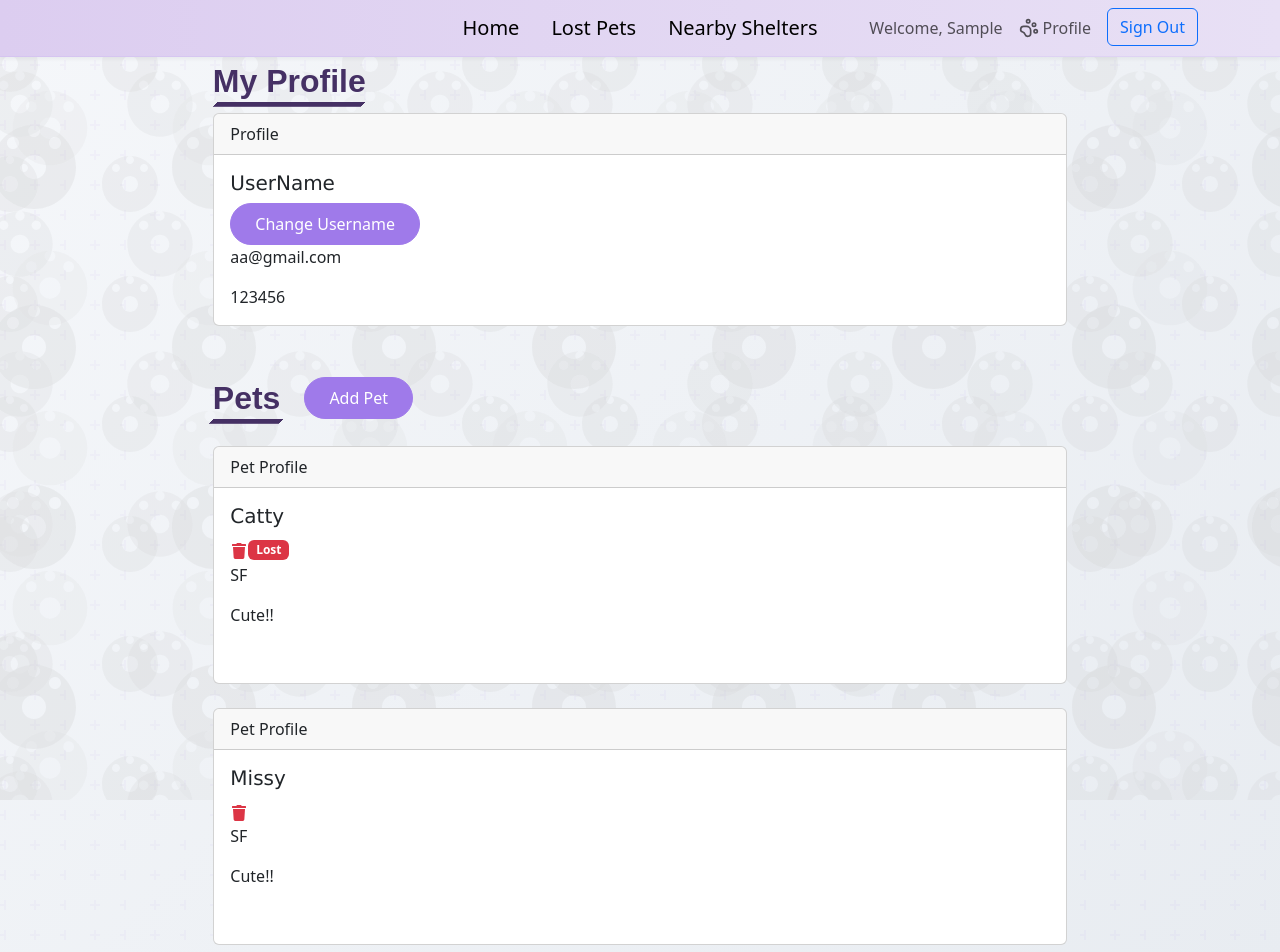
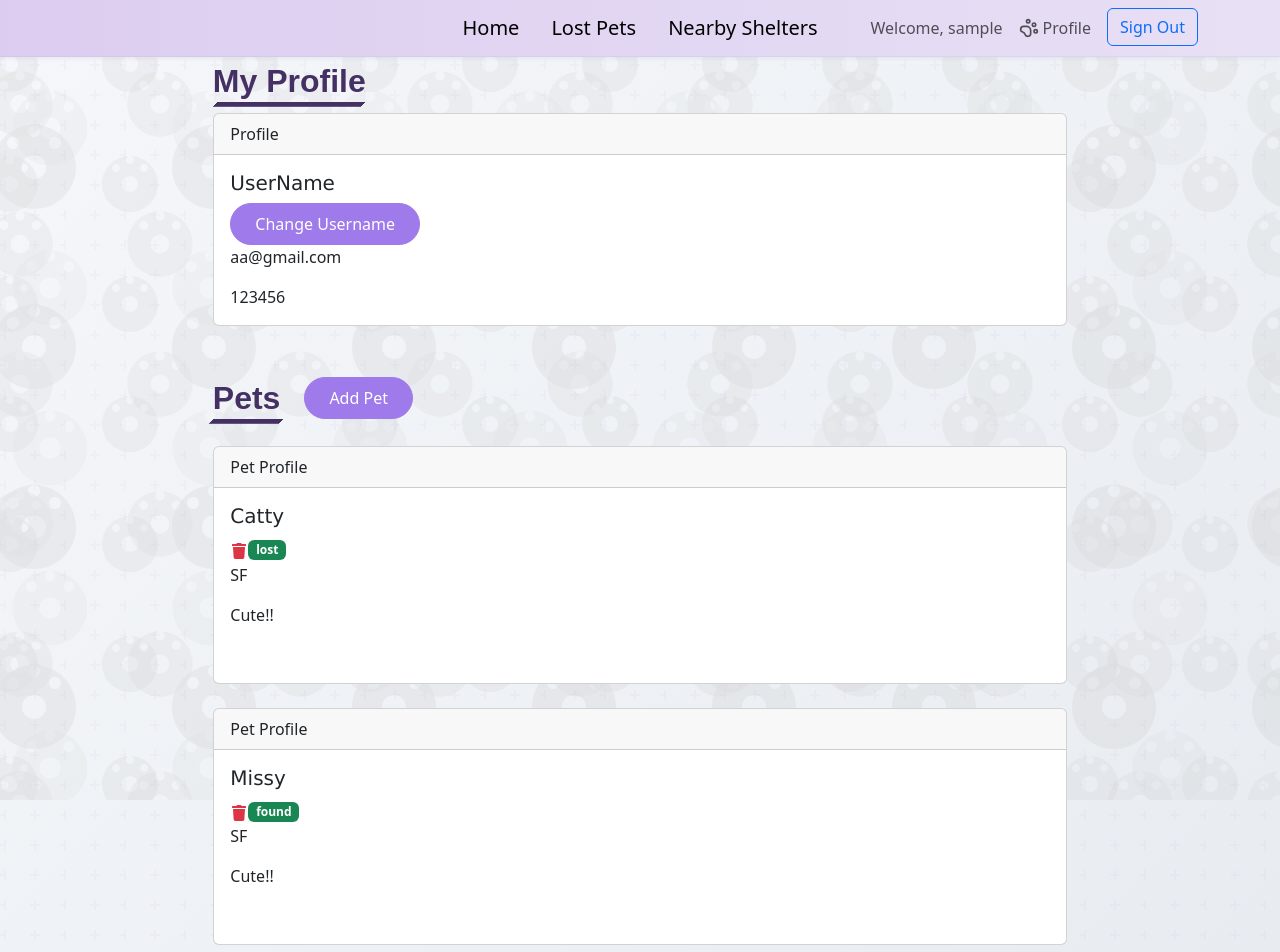
Before and after one commit to Liheng-Yi/StrayWatch, a React (Create React App) app in the folder client/: page /profile/1 in a window 1280 px wide. Shown: the top 952 px of the page. Built offline with nearby package versions, Linux system fonts and the light colour scheme; no server answers; sample sign-in values are in the browser's storage.

Commit message:
redux on profile and page index

```diff
--- a/client/src/Pages/NavBar/index.tsx
+++ b/client/src/Pages/NavBar/index.tsx
@@ -1,7 +1,7 @@
 import React from "react";
 
 function SearchBar() {
-    return (
+  return (
     <form className="d-flex me-auto">
       <div className="input-group">
         <input
--- a/client/src/Pages/Profile/AddPet.tsx
+++ b/client/src/Pages/Profile/AddPet.tsx
@@ -1,131 +1,127 @@
-import React, { useState,useRef, useEffect } from 'react';
-import { useNavigate } from 'react-router-dom';
-import { APIProvider,useMapsLibrary } from '@vis.gl/react-google-maps';
+import React, { useState, useRef, useEffect } from "react";
+import { useNavigate } from "react-router-dom";
+import { APIProvider, useMapsLibrary } from "@vis.gl/react-google-maps";
 import PurpleButton from "../../Components/UI/lightPurpleButton";
-import { getCurrentUserId } from "../../Components/UI/auth";
+// Added Redux imports
+import { useAppDispatch, useAppSelector } from "../../store/hooks";
+import { addPet } from "./reducer";
 
-const AddPet: React.FC = () => {
+const AddPet = () => {
+  // Added Redux hooks
+  const dispatch = useAppDispatch();
+  const { currentUser } = useAppSelector((state) => state.user);
+
   const [isLoadingLocation, setIsLoadingLocation] = useState(false);
   const [locationError, setLocationError] = useState<string | null>(null);
   const inputRef = useRef<HTMLInputElement>(null);
-  const places = useMapsLibrary('places');
+  const places = useMapsLibrary("places");
+  const navigate = useNavigate();
 
-  const navigate = useNavigate();
-  const API_URL = process.env.NODE_ENV === 'production'
+  const API_URL =
+    process.env.NODE_ENV === "production"
       ? process.env.API_URL
-      : 'http://localhost:5000';
+      : "http://localhost:5000";
+
   const [petData, setPetData] = useState({
-    name: '',
-    kind: '',
-    color: '',
-    status: 'found',
-    location: '',
-    picture: '',
-    description: ''
+    name: "",
+    kind: "",
+    color: "",
+    status: "lost" as "lost" | "found",
+    location: "",
+    picture: "",
+    description: "",
   });
-  const [error, setError] = useState('');
 
-  // set up Google Places autocomplete functionality
+  // Google Places setup remains the same
   useEffect(() => {
     if (!places || !inputRef.current) return;
 
     const options = {
-      fields: ['geometry', 'formatted_address'],
-      types: ['address'],
-      componentRestrictions: { country: 'us' }
+      fields: ["geometry", "formatted_address"],
+      types: ["address"],
+      componentRestrictions: { country: "us" },
     };
     const autocomplete = new places.Autocomplete(inputRef.current, options);
-    autocomplete.addListener('place_changed', () => {
+    autocomplete.addListener("place_changed", () => {
       const place = autocomplete.getPlace();
-      setPetData(prev => ({
+      setPetData((prev) => ({
         ...prev,
-        location: place.formatted_address || ''
+        location: place.formatted_address || "",
       }));
     });
   }, [places]);
 
+  const handleSubmit = async (e: React.FormEvent) => {
+    e.preventDefault();
+    try {
+      const response = await fetch(
+        `${API_URL}/api/pets/add/${currentUser?._id}`,
+        {
+          method: "POST",
+          headers: {
+            "Content-Type": "application/json",
+          },
+          body: JSON.stringify({
+            userId: currentUser?._id,
+            ...petData,
+          }),
+        }
+      );
+
+      if (!response.ok) {
+        throw new Error("Failed to add pet");
+      }
+
+      // Added Redux dispatch
+      const newPet = await response.json();
+      dispatch(
+        addPet({
+          _id: newPet._id,
+          _userId: currentUser?._id || "",
+          ...petData,
+        })
+      );
+
+      navigate("/profile");
+    } catch (error) {
+      console.error("Error adding pet:", error);
+    }
+  };
+
   const getCurrentLocation = () => {
     setIsLoadingLocation(true);
-    setLocationError(null);
-
-    if (!navigator.geolocation) {
-      setLocationError("Geolocation is not supported by your browser");
-      setIsLoadingLocation(false);
-      return;
-    }
-
+    if (navigator.geolocation) {
       navigator.geolocation.getCurrentPosition(
         async (position) => {
           try {
-          const { latitude, longitude } = position.coords;
             const response = await fetch(
-            `https://maps.googleapis.com/maps/api/geocode/json?latlng=${latitude},${longitude}&key=${process.env.REACT_APP_GOOGLE_MAPS_API_KEY}`
+              `https://maps.googleapis.com/maps/api/geocode/json?latlng=${position.coords.latitude},${position.coords.longitude}&key=${process.env.REACT_APP_GOOGLE_MAPS_API_KEY}`
             );
             const data = await response.json();
-
-          if (data.results && data.results[0]) {
-            const address = data.results[0].formatted_address;
-            setPetData(prev => ({
+            if (data.results[0]) {
+              setPetData((prev) => ({
                 ...prev,
-              location: address
+                location: data.results[0].formatted_address,
               }));
             }
           } catch (error) {
-          setLocationError("Failed to get address from coordinates");
+            setLocationError("Failed to get address");
           } finally {
             setIsLoadingLocation(false);
           }
         },
-      (error) => {
-        setLocationError(
-          error.code === 1
-            ? "Location access denied. Please enable location services."
-            : "Failed to get your location"
-        );
+        () => {
+          setLocationError("Failed to get location");
           setIsLoadingLocation(false);
         }
       );
-  };
-
-  const handleInputChange = (e: React.ChangeEvent<HTMLInputElement | HTMLTextAreaElement | HTMLSelectElement>) => {
-    const { name, value } = e.target;
-    setPetData(prev => ({
-      ...prev,
-      [name]: value
-    }));
-  };
-
-  const handleSubmit = async (e: React.FormEvent) => {
-    e.preventDefault();
-    const userId = getCurrentUserId();
-    console.log("userId",userId);
-    try {
-        console.log('Request URL:', `/api/pets/add/${userId}`);
-        const response = await fetch(`${API_URL}/api/pets/add/${userId}`, {
-          method: 'POST',
-          headers: {
-            'Content-Type': 'application/json',
-          },
-          body: JSON.stringify({
-            userId:userId,
-            name:petData.name,
-            kind:petData.kind,
-            color:petData.color,
-            status:petData.status,
-            description:petData.description
-          })
-        });
-
-        if (!response.ok) {
-          throw new Error('Failed to add pet');
-        }
-        navigate('/profile');
-      } catch (error) {
-        console.error('Error adding pet:', error);
-        setError('Failed to add pet. Please try again.');
+    } else {
+      setLocationError("Geolocation not supported");
+      setIsLoadingLocation(false);
     }
   };
 
+  // Rest of the component remains the same
   return (
     <APIProvider apiKey={process.env.REACT_APP_GOOGLE_MAPS_API_KEY ?? ""}>
       <div className="container mt-4">
@@ -138,11 +134,10 @@ const AddPet: React.FC = () => {
               name="name"
               className="form-control"
               value={petData.name}
-            onChange={handleInputChange}
+              onChange={(e) => setPetData({ ...petData, name: e.target.value })}
               required
             />
           </div>
-
           <div className="mb-3">
             <label className="form-label">Kind</label>
             <input
@@ -150,11 +145,10 @@ const AddPet: React.FC = () => {
               name="kind"
               className="form-control"
               value={petData.kind}
-            onChange={handleInputChange}
+              onChange={(e) => setPetData({ ...petData, kind: e.target.value })}
               required
             />
           </div>
-
           <div className="mb-3">
             <label className="form-label">Color</label>
             <input
@@ -162,25 +156,30 @@ const AddPet: React.FC = () => {
               name="color"
               className="form-control"
               value={petData.color}
-            onChange={handleInputChange}
+              onChange={(e) =>
+                setPetData({ ...petData, color: e.target.value })
+              }
               required
             />
           </div>
-
           <div className="mb-3">
             <label className="form-label">Status</label>
             <select
               name="status"
               className="form-control"
               value={petData.status}
-            onChange={handleInputChange}
+              onChange={(e) =>
+                setPetData({
+                  ...petData,
+                  status: e.target.value as "lost" | "found",
+                })
+              }
               required
             >
               <option value="lost">Lost</option>
-            <option value="Found">Found</option>
+              <option value="found">Found</option>
             </select>
           </div>
-
           <div className="mb-3">
             <label className="form-label">Location</label>
             <input
@@ -188,7 +187,9 @@ const AddPet: React.FC = () => {
               name="location"
               className="form-control"
               value={petData.location}
-            onChange={handleInputChange}
+              onChange={(e) =>
+                setPetData({ ...petData, location: e.target.value })
+              }
               ref={inputRef}
               required
             />
@@ -200,16 +201,18 @@ const AddPet: React.FC = () => {
                 disabled={isLoadingLocation}
               >
                 {isLoadingLocation ? (
-                <span className="spinner-border spinner-border-sm me-1" role="status" aria-hidden="true"></span>
+                  <span
+                    className="spinner-border spinner-border-sm me-1"
+                    role="status"
+                    aria-hidden="true"
+                  ></span>
                 ) : (
                   <span>🐾 Use My Location</span>
                 )}
               </button>
             </div>
             {locationError && (
-            <div className="text-danger small mt-1">
-              {locationError}
-            </div>
+              <div className="text-danger small mt-1">{locationError}</div>
             )}
           </div>
           <div className="mb-3">
@@ -218,14 +221,15 @@ const AddPet: React.FC = () => {
               name="description"
               className="form-control"
               value={petData.description}
-            onChange={handleInputChange}
+              onChange={(e) =>
+                setPetData({ ...petData, description: e.target.value })
+              }
               rows={3}
             />
           </div>
-
           <div className="mb-3">
             <PurpleButton type="submit">Submit Pet Information</PurpleButton>
-          <PurpleButton type="button" onClick={() => navigate('/profile')}>
+            <PurpleButton type="button" onClick={() => navigate("/profile")}>
               Cancel
             </PurpleButton>
           </div>
@@ -233,6 +237,6 @@ const AddPet: React.FC = () => {
       </div>
     </APIProvider>
   );
-}
+};
 
 export default AddPet;
--- a/client/src/Pages/Profile/index.tsx
+++ b/client/src/Pages/Profile/index.tsx
@@ -1,14 +1,17 @@
-import React, { useState,useEffect } from "react";
+import React, { useState, useEffect } from "react";
 import { useNavigate, useParams } from "react-router-dom";
 import "bootstrap/dist/css/bootstrap.min.css";
-import './styles.css';
+import "./styles.css";
 import PurpleButton from "../../Components/UI/lightPurpleButton";
-import {getCurrentUserId} from "../../Components/UI/auth";
-import { FaTrash } from 'react-icons/fa';
+import { getCurrentUserId } from "../../Components/UI/auth";
+import { FaTrash } from "react-icons/fa";
+import { useAppDispatch, useAppSelector } from "../../store/hooks";
+import { setPets, deletePet } from "./reducer";
 
 // TODO: fetch profile from database
 const Profile: React.FC = () => {
-  const {userId} = useParams();
+  const navigate = useNavigate();
+  const { userId } = useParams();
   const [isOwnProfile, setIsOwnProfile] = useState(false);
   const [user, setUser] = useState<any>({
     username: "UserName",
@@ -16,102 +19,96 @@ const Profile: React.FC = () => {
     phone: "123456",
   });
 
-  const [pets,setPets] = useState<any>([{name:"Catty",status:"Lost",location:"SF",description:"Cute!!"},{name:"Missy",status:false,location:"SF",description:"Cute!!"}])
-  const navigate = useNavigate();
   const [isEditing, setIsEditing] = useState(false);
   const [newUsername, setNewUsername] = useState("");
-  const [error, setError] = useState<string>('');
-
+  const [error, setError] = useState<string>("");
 
   const currentUserId = getCurrentUserId();
-  const API_URL = process.env.API_URL||"http://localhost:5000";
+  const API_URL = process.env.API_URL || "http://localhost:5000";
 
+  const dispatch = useAppDispatch();
+  const { pets } = useAppSelector((state) => state.profile);
+  const { currentUser } = useAppSelector((state) => state.user);
 
   useEffect(() => {
-    const fetchUserPets = async () => {
+    // Determine if viewing own profile or someone else's
+    setIsOwnProfile(
+      !userId || (currentUser && userId === currentUser._id) || false
+    );
+
+    // Fetch user data
+    const fetchUserData = async () => {
       try {
-        const response = await fetch(`${API_URL}/api/pets/user/${userId}`);
-        if (!response.ok) {
-          throw new Error('Failed to fetch pets');
+        console.log("Fetching user data for ID:", userId || currentUser?._id);
+        const response = await fetch(
+          `${API_URL}/api/profile/${userId || currentUser?._id}`
+        );
+        const userData = await response.json();
+        console.log("Received user data:", userData);
+        setUser(userData);
+
+        // Only update pets if we get data from API
+        const petsResponse = await fetch(
+          `${API_URL}/api/pets/user/${userId || currentUser?._id}`
+        );
+        if (petsResponse.ok) {
+          const petsData = await petsResponse.json();
+          if (petsData && petsData.length > 0) {
+            dispatch(setPets(petsData));
           }
-        const data = await response.json();
-        setPets(data);
+        }
       } catch (error) {
-        console.error('Error fetching pets:', error);
-        setError('Failed to load pets');
+        console.error("Error fetching data:", error);
       }
     };
-    fetchUserPets();
-  }, [API_URL]);
+
+    fetchUserData();
+  }, [userId, currentUser, dispatch]);
 
   const handleUpdateUsername = async () => {
-
     try {
       const response = await fetch(`/api/users/${userId || currentUserId}`, {
-        method: 'PATCH',
+        method: "PATCH",
         headers: {
-          'Content-Type': 'application/json',
+          "Content-Type": "application/json",
         },
-        body: JSON.stringify({ username: newUsername })
+        body: JSON.stringify({ username: newUsername }),
       });
 
       if (response.ok) {
-        setUser((prev:any )=> ({ ...prev, username: newUsername }));
+        setUser((prev: any) => ({ ...prev, username: newUsername }));
         setIsEditing(false);
       } else {
-        console.error('Failed to update username');
+        console.error("Failed to update username");
       }
     } catch (error) {
-      console.error('Error updating username:', error);
+      console.error("Error updating username:", error);
     }
   };
 
   const handleDeletePet = async (petId: string) => {
     try {
       const response = await fetch(`${API_URL}/api/pets/${petId}`, {
-        method: 'DELETE',
+        method: "DELETE",
       });
       if (response.ok) {
-        setPets(pets.filter((pet: any) => pet._id !== petId));
+        dispatch(deletePet(petId));
       } else {
-        console.error('Failed to delete pet');
+        console.error("Failed to delete pet");
       }
     } catch (error) {
-      console.error('Error deleting pet:', error);
+      console.error("Error deleting pet:", error);
     }
   };
 
-  useEffect(() => {
-    // Determine if viewing own profile or someone else's
-    setIsOwnProfile(!userId || userId === currentUserId);
-
-    // Fetch user data
-    const fetchUserData = async () => {
-      try {
-        const response = await fetch(`/api/profile/${userId || currentUserId}`);
-        const userData = await response.json();
-        console.log("userData",userData);
-        setUser(userData);
-        if (userData.pets && userData.pets.length > 0) {
-          const petPromises = userData.pets.map((petId: string) =>
-            fetch(`/api/pets/${petId}`).then(res => res.json())
-          );
-          const petData = await Promise.all(petPromises);
-          setPets(petData);
-        }
-      } catch (error) {
-        console.error('Error fetching profile:', error);
-      }
-    };
-
-    fetchUserData();
-  }, [userId]);
-
-
   return (
-
     <div>
-      <h2 className="color: #C5E0DC;--a: 45deg;--t:.15em"> <span>{isOwnProfile ? 'My Profile' : `${user.username}'s Profile`}</span></h2>
+      <h2 className="color: #C5E0DC;--a: 45deg;--t:.15em">
+        {" "}
+        <span>
+          {isOwnProfile ? "My Profile" : `${user.username}'s Profile`}
+        </span>
+      </h2>
       <div className="card col-lg-8 mx-auto">
         <div className="card-header">Profile</div>
         <div className="card-body">
@@ -127,8 +124,12 @@ const Profile: React.FC = () => {
                     onChange={(e) => setNewUsername(e.target.value)}
                     placeholder="Enter new username"
                   />
-                    <PurpleButton onClick={handleUpdateUsername}>Save</PurpleButton>
-                    <PurpleButton onClick={() => setIsEditing(false)}>Cancel</PurpleButton>
+                  <PurpleButton onClick={handleUpdateUsername}>
+                    Save
+                  </PurpleButton>
+                  <PurpleButton onClick={() => setIsEditing(false)}>
+                    Cancel
+                  </PurpleButton>
                 </div>
               ) : (
                 <PurpleButton
@@ -150,19 +151,20 @@ const Profile: React.FC = () => {
           )}
         </div>
       </div>
-      <br/>
-      <br/>
+      <br />
+      <br />
 
       <div className="d-flex align-items-center gap-3">
-        <h2 className="color: #C5E0DC;--a: 45deg;--t:.15em mb-0"><span>Pets</span></h2>
+        <h2 className="color: #C5E0DC;--a: 45deg;--t:.15em mb-0">
+          <span>Pets</span>
+        </h2>
         {isOwnProfile && (
-          <PurpleButton onClick={() => navigate('/add-pet')}>
+          <PurpleButton onClick={() => navigate("/add-pet")}>
             Add Pet
           </PurpleButton>
         )}
       </div>
-      <br/>
-
+      <br />
 
       {pets.map((pet: any, index: number) => (
         <div>
@@ -179,28 +181,29 @@ const Profile: React.FC = () => {
                   <FaTrash />
                 </button>
               )}
-            <span className={`badge ${
-                        pet.status === 'Lost' ? 'bg-danger' : 'bg-success'
-                      }`}>
+              <span
+                className={`badge ${
+                  pet.status === "Lost" ? "bg-danger" : "bg-success"
+                }`}
+              >
                 {pet.status}
               </span>
               <p className="card-text">{pet.location} </p>
               <p className="card-text">{pet.description}</p>
-            <br/>
+              <br />
               {pet.picture && (
                 <img
                   src={pet.picture}
                   alt={`Photo of ${pet.name}`}
                   className="img-fluid rounded"
-                style={{ maxWidth: '100%', height: 'auto' }}
+                  style={{ maxWidth: "100%", height: "auto" }}
                 />
               )}
             </div>
           </div>
-        <br/>
+          <br />
         </div>
       ))}
-
     </div>
   );
 };
--- /dev/null
+++ b/client/src/Pages/Profile/reducer.ts
@@ -0,0 +1,80 @@
+import { createSlice, PayloadAction } from "@reduxjs/toolkit";
+
+interface Pet {
+  _id: string;
+  _userId: string;
+  name: string;
+  kind: string;
+  color: string;
+  status: "found" | "lost";
+  location: string;
+  picture: string;
+  description: string;
+}
+
+interface ProfileState {
+  pets: Pet[];
+  user: {
+    username: string;
+    email: string;
+    phone: string;
+  } | null;
+  isLoading: boolean;
+  error: string | null;
+}
+
+const initialState: ProfileState = {
+  pets: [
+    {
+      _id: "1",
+      _userId: "1",
+      name: "Catty",
+      kind: "Cat",
+      color: "Orange",
+      status: "lost",
+      location: "SF",
+      picture: "",
+      description: "Cute!!",
+    },
+    {
+      _id: "2",
+      _userId: "1",
+      name: "Missy",
+      kind: "Dog",
+      color: "Brown",
+      status: "found",
+      location: "SF",
+      picture: "",
+      description: "Cute!!",
+    },
+  ],
+  user: null,
+  isLoading: false,
+  error: null,
+};
+
+const profileSlice = createSlice({
+  name: "profile",
+  initialState,
+  reducers: {
+    setPets: (state, action: PayloadAction<Pet[]>) => {
+      state.pets = action.payload;
+    },
+    addPet: (state, action: PayloadAction<Pet>) => {
+      state.pets.push(action.payload);
+    },
+    deletePet: (state, action: PayloadAction<string>) => {
+      state.pets = state.pets.filter((pet) => pet._id !== action.payload);
+    },
+    setUser: (state, action: PayloadAction<ProfileState["user"]>) => {
+      state.user = action.payload;
+    },
+    setError: (state, action: PayloadAction<string | null>) => {
+      state.error = action.payload;
+    },
+  },
+});
+
+export const { setPets, addPet, deletePet, setUser, setError } =
+  profileSlice.actions;
+export default profileSlice.reducer;
--- a/client/src/Pages/Signin/reducer.ts
+++ b/client/src/Pages/Signin/reducer.ts
@@ -3,29 +3,30 @@ import { createSlice, PayloadAction } from "@reduxjs/toolkit";
 interface User {
   _id: string;
   username: string;
-  role: "user" | "shelter" | "admin";
+  role: string;
   phone: string;
   email: string;
-  pets: string[];
+  pets?: string[];
+  password?: string;
 }
 
 interface UserState {
   currentUser: User | null;
+  error: string | null;
   isLoading: boolean;
-  error: string | null;
 }
 
 const initialState: UserState = {
   currentUser: null,
+  error: null,
   isLoading: false,
-  error: null,
 };
 
 const userSlice = createSlice({
   name: "user",
   initialState,
   reducers: {
-    setUser: (state, action: PayloadAction<User>) => {
+    setUser: (state, action: PayloadAction<User | null>) => {
       state.currentUser = action.payload;
       state.error = null;
     },
--- a/client/src/Pages/index.tsx
+++ b/client/src/Pages/index.tsx
@@ -1,6 +1,8 @@
-import React, { useEffect, useState } from "react";
+import React, { useEffect } from "react";
 import { Routes, Route, Navigate, Link } from "react-router-dom";
 import { UserCircle, PawPrint } from "lucide-react";
+import { useAppDispatch, useAppSelector } from "../store/hooks";
+import { setUser } from "./Signin/reducer"; // Assuming this is where your user reducer is
 import Map from "./Map";
 import Landing from "./Landing";
 import SignIn from "./Signin/signin";
@@ -12,7 +14,8 @@ import "./styles.css";
 import SearchBar from "./NavBar";
 
 export default function MainPage() {
-  const [currentUser, setCurrentUser] = useState<any>(null);
+  const dispatch = useAppDispatch();
+  const { currentUser } = useAppSelector((state) => state.user);
 
   useEffect(() => {
     // Check for user in localStorage when component mounts
@@ -20,29 +23,18 @@ export default function MainPage() {
     if (userStr) {
       try {
         const user = JSON.parse(userStr);
-        setCurrentUser(user);
+        dispatch(setUser(user));
       } catch (e) {
         console.error("Error parsing user data:", e);
         localStorage.removeItem("currentUser");
       }
     }
-  }, []);
-
-  // Add this function to help with debugging
-  const checkCurrentUser = () => {
-    console.log("Current user:", currentUser);
-    console.log("LocalStorage user:", localStorage.getItem("currentUser"));
-  };
+  }, [dispatch]);
 
   const handleSignOut = () => {
     localStorage.removeItem("currentUser");
-    setCurrentUser(null);
+    dispatch(setUser(null));
   };
-
-  // For debugging purposes
-  useEffect(() => {
-    console.log("currentUser state updated:", currentUser);
-  }, [currentUser]);
 
   return (
     <div
@@ -84,7 +76,7 @@ export default function MainPage() {
               <>
                 <li className="nav-item">
                   <span className="nav-link">
-                    Welcome, {currentUser.firstName || currentUser.username}
+                    Welcome, {currentUser.username}
                   </span>
                 </li>
                 <li className="nav-item">
--- a/client/src/store/index.ts
+++ b/client/src/store/index.ts
@@ -1,9 +1,11 @@
 import { configureStore } from "@reduxjs/toolkit";
 import userReducer from "../Pages/Signin/reducer";
+import profileReducer from "../Pages/Profile/reducer";
 
 export const store = configureStore({
   reducer: {
     user: userReducer,
+    profile: profileReducer,
   },
 });
 
```
Also changed, not shown: 1 other file (tests, documents, lock files or other folders). Lines whose indentation alone changed are shown as unchanged.
